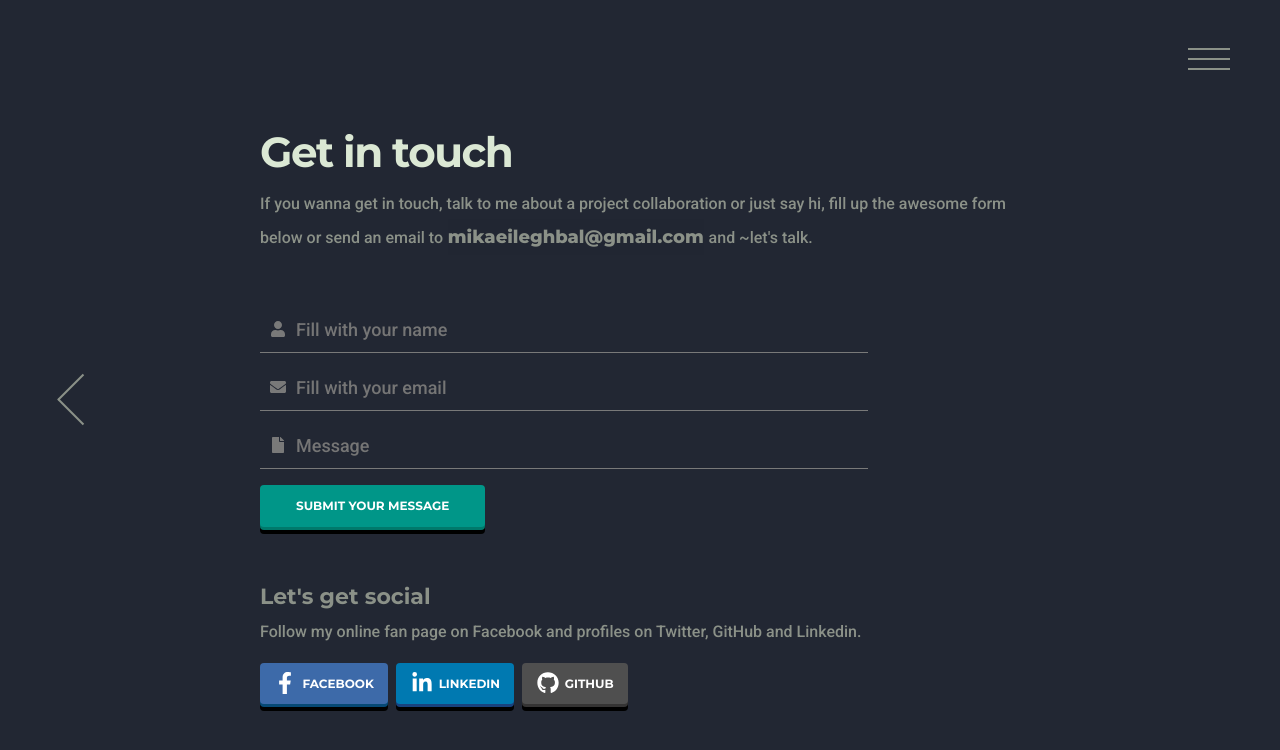
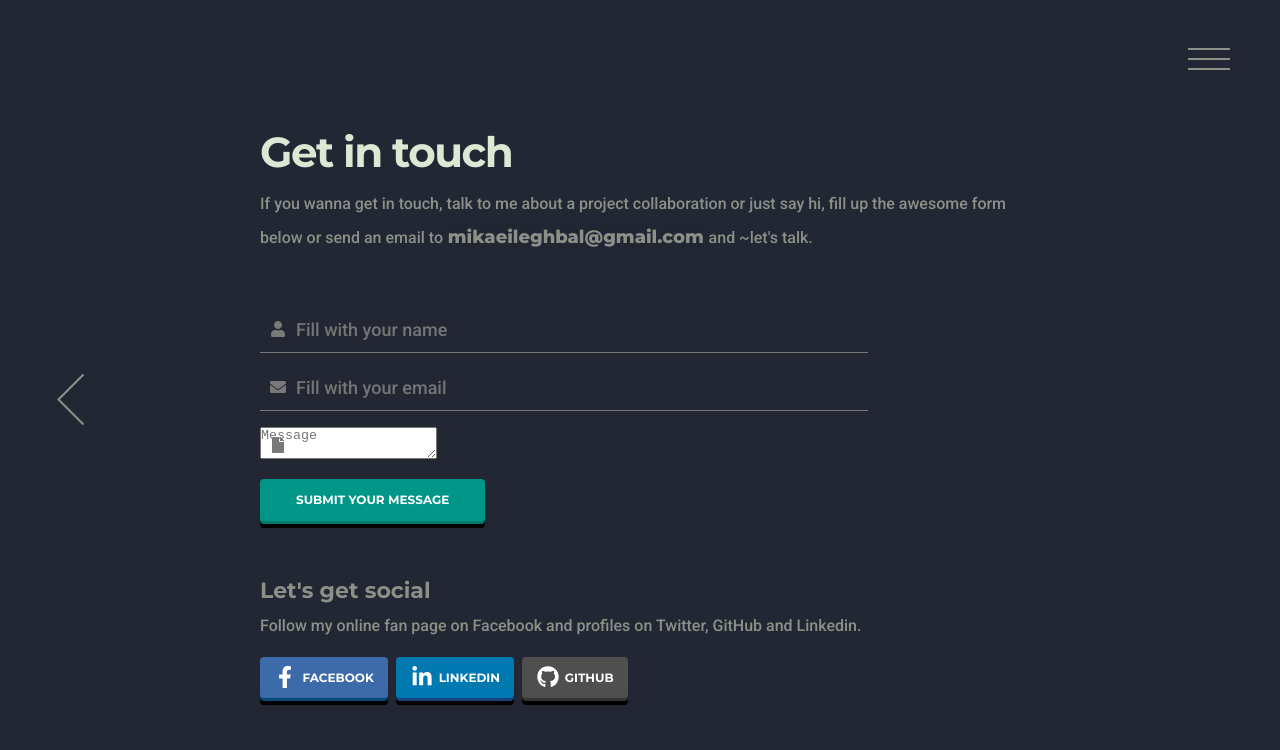
Before and after one commit to mikaeileghbal/react-portfolio, a React (Create React App) app: page /contact in a window 1280 px wide. Shown: the top 750 px of the page. Built offline with nearby package versions, Linux system fonts and the light colour scheme.

Commit message:
emailjs is completed

```diff
--- a/src/components/ContactForm.js
+++ b/src/components/ContactForm.js
@@ -80,13 +80,12 @@ export default function ContactForm() {
         <FormIcon>
           <FaFile />
         </FormIcon>
-        <CustomInput
-          type="text"
+        <textarea
           placeholder="Message"
           id="message"
-          name="user_message"
+          name="message"
           onChange={handleInputChange}
-        ></CustomInput>
+        ></textarea>
       </FormGroup>
 
       <FormGroup>
```
